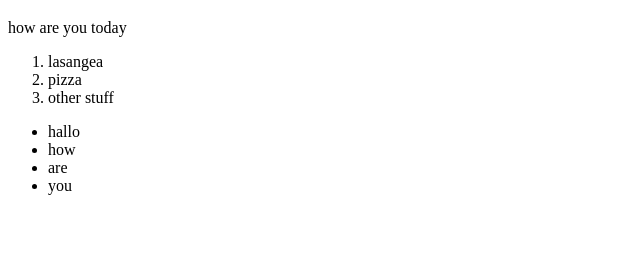
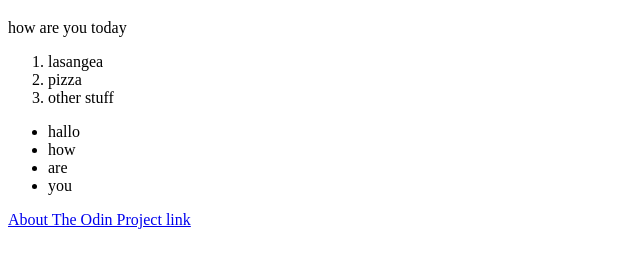
Before and after one commit to gar3thcar3y/odinproject1, a plain HTML site: page index.html in a window 1280 px wide. Shown: the part 61-328 px from the top of the page, without its empty margins (0-640 px from the left). Drawn offline with Linux system fonts and the light colour scheme.

Commit message:
add link

```diff
--- a/index.html
+++ b/index.html
@@ -19,5 +19,8 @@
         <li>are</li>
         <li>you</li>
     </ul>
+
+    <a href="https://www.theodinproject.com/about">About The Odin Project link</a>
+
 </body>
 </html>
```
